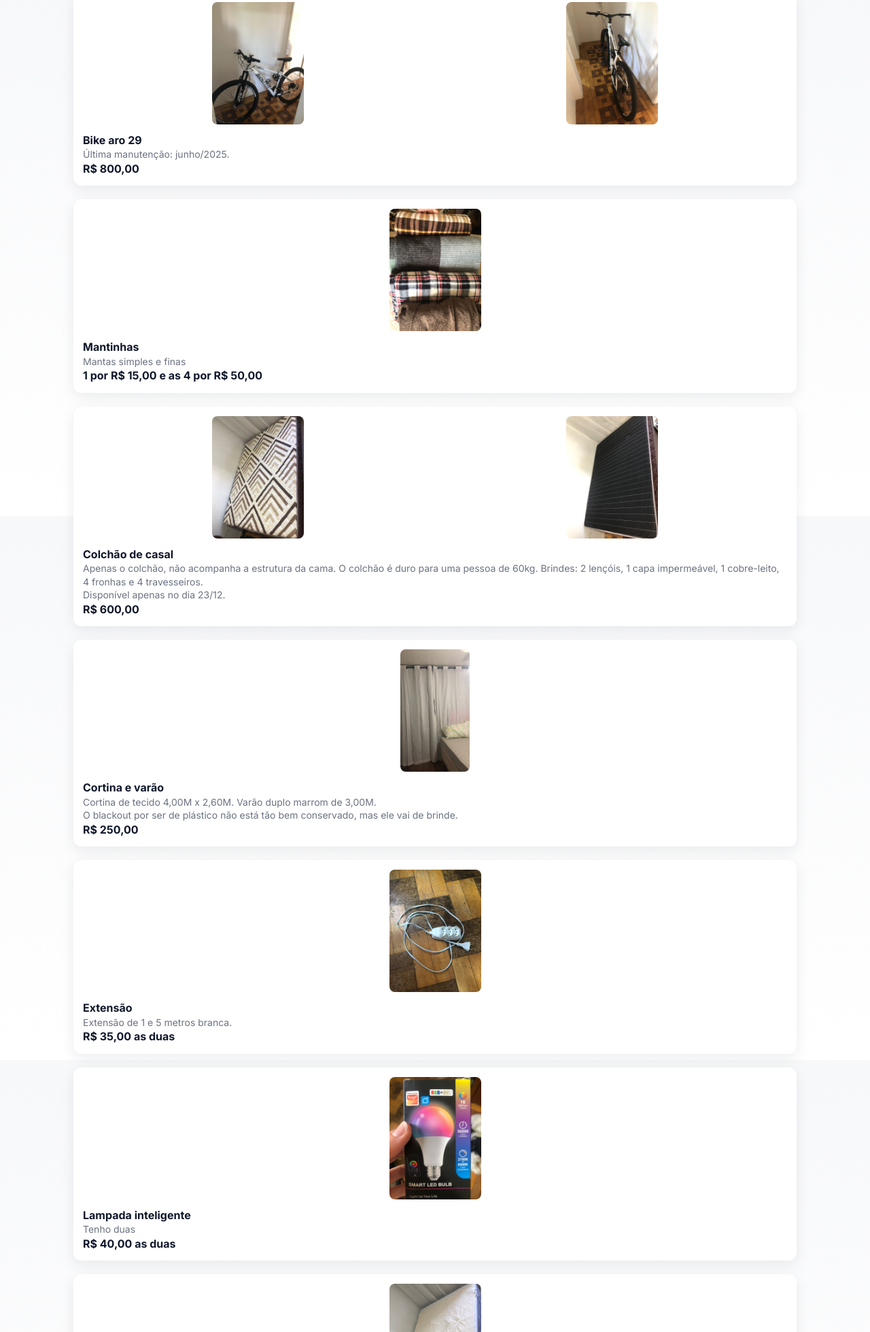
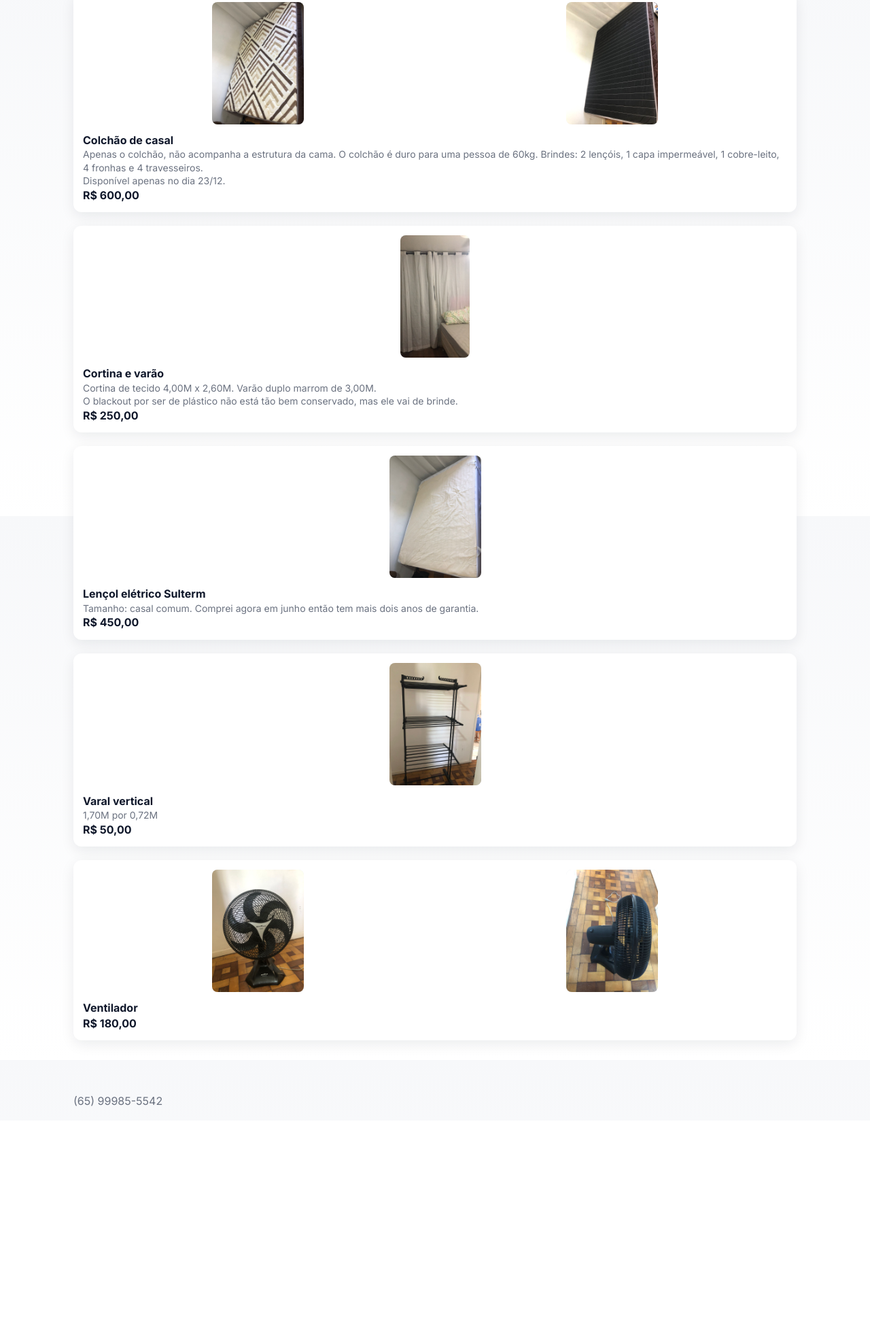
Before and after one commit to andressatomiozzo/venda-de-moveis, a plain HTML site: page blabla.html in a window 1280 px wide. Shown: the part 841-2800 px from the top of the page at 68% size. After the commit the page ends 2489 px from the top, so only its background shows below. Drawn offline with Linux system fonts and the light colour scheme.

Commit message:
Update blabla.html

```diff
--- a/blabla.html
+++ b/blabla.html
@@ -134,7 +134,7 @@
           <h2 id="catalog" style="margin: 6px 18px">Produtos</h2>
           <div class="catalog">
             <!-- Produto 1 -->
-            <article class="product">
+            <!-- <article class="product">
               <div
                 class="gallery"
                 style="display: flex; gap: 6px; overflow-x: auto"
@@ -160,7 +160,7 @@
                   </div>
                 </div>
               </div>
-            </article>
+            </article> -->
 
             <!-- Produto 2 -->
             <article class="product">
@@ -236,7 +236,7 @@
             </article>
 
             <!-- Produto 4 -->
-            <article class="product">
+            <!-- <article class="product">
               <div
                 class="gallery"
                 style="display: flex; gap: 6px; overflow-x: auto"
@@ -262,7 +262,7 @@
                   </div>
                 </div>
               </div>
-            </article>
+            </article> -->
 
             <!-- Produto 5 -->
             <article class="product">
@@ -335,7 +335,7 @@
             </article>
 
             <!-- Produto 7 -->
-            <article class="product">
+            <!-- <article class="product">
               <div
                 class="gallery"
                 style="display: flex; gap: 6px; overflow-x: auto"
@@ -361,10 +361,10 @@
                   </div>
                 </div>
               </div>
-            </article>
+            </article> -->
 
             <!-- Produto 8 -->
-            <article class="product">
+            <!-- <article class="product">
               <div
                 class="gallery"
                 style="display: flex; gap: 6px; overflow-x: auto"
@@ -390,7 +390,7 @@
                   </div>
                 </div>
               </div>
-            </article>
+            </article> -->
 
             <!-- Produto 9 -->
             <article class="product">
@@ -422,7 +422,7 @@
             </article>
 
             <!-- Produto 10 -->
-            <article class="product">
+            <!-- <article class="product">
               <div
                 class="gallery"
                 style="display: flex; gap: 6px; overflow-x: auto"
@@ -448,7 +448,7 @@
                   </div>
                 </div>
               </div>
-            </article>
+            </article> -->
 
             <!-- Produto 11 -->
             <article class="product">
```
